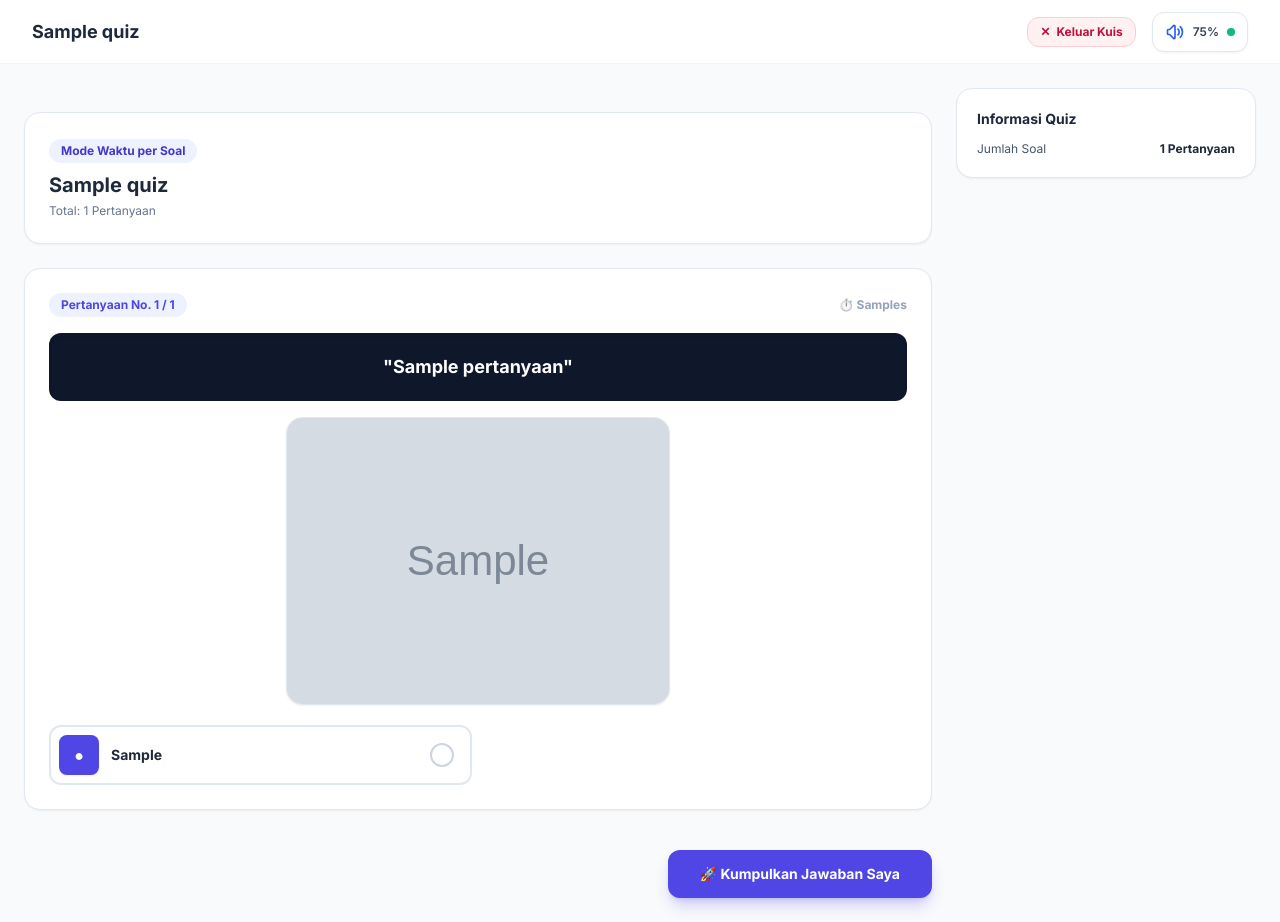
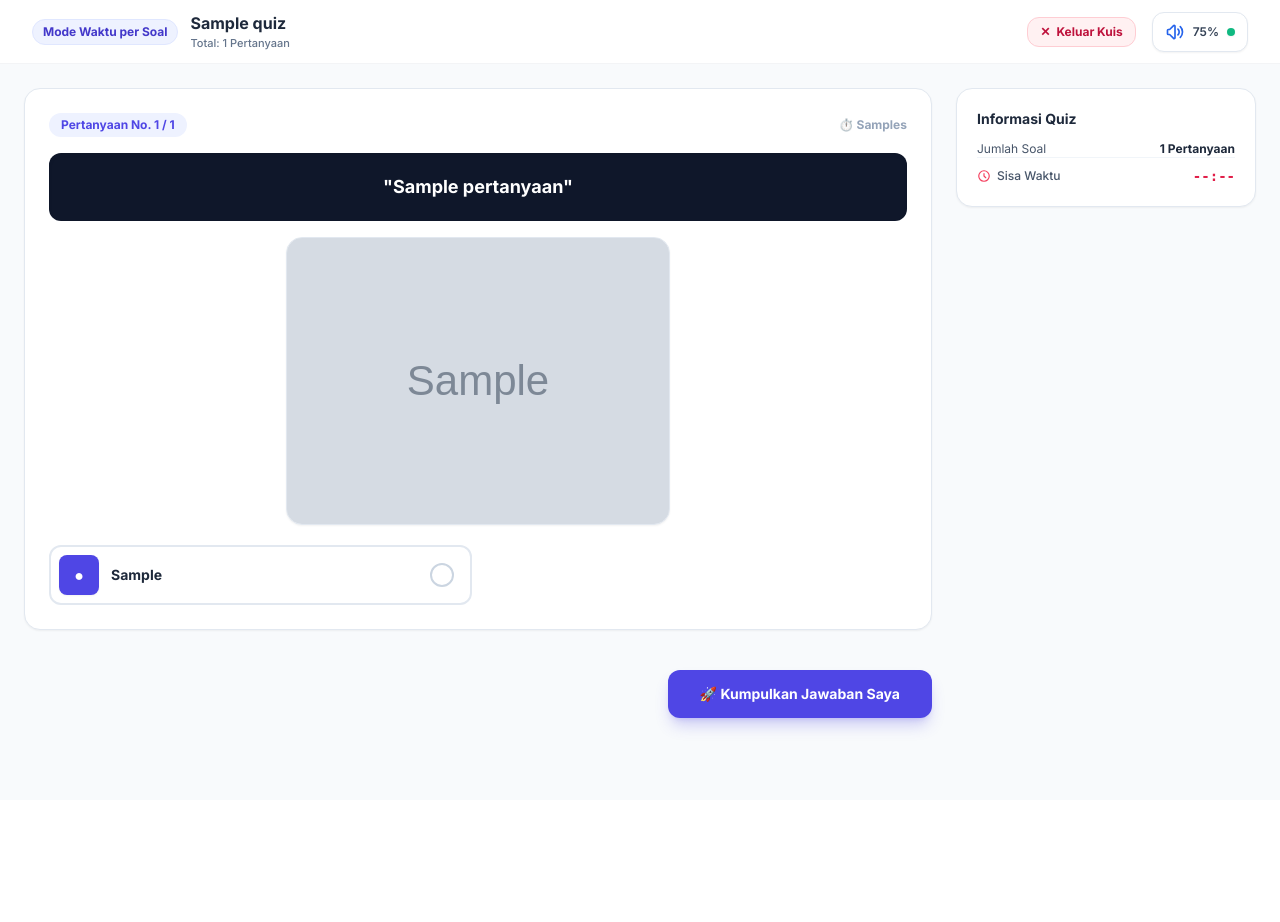
Before and after one commit to Silver-tiel/elearningarrava, a Laravel app: template resources/views/siswa/mengerjakan-quiz.blade.php in a window 1280 px wide. After the commit the page ends 734 px from the top, so only its background shows below. Run offline with Laravel 12, Linux system fonts and the light colour scheme; the template is opened without the code that fills it: most values are stand-ins (such as "Sample title", 1, 10 or a date in 2020); grey boxes marked "Sample" are stand-in pictures; some libraries are stand-ins or nearby versions.

Commit message:
style(fix): memperbaiki tampilan halaman soal

```diff
--- a/app/Models/Quiz.php
+++ b/app/Models/Quiz.php
@@ -46,7 +46,7 @@
 
     public function getCoverUrlAttribute(): string
     {
-        if (!empty($this->foto_quiz)) {
+        if (!empty($this->foto_quiz) && !str_starts_with($this->foto_quiz, 'soal/foto/')) {
             return asset('storage/' . $this->foto_quiz);
         }
 
--- a/resources/views/siswa/mengerjakan-quiz.blade.php
+++ b/resources/views/siswa/mengerjakan-quiz.blade.php
@@ -15,14 +15,22 @@
 @endphp
 
 @section('header-left')
-    <div class="flex items-center justify-between w-full">
+    <div class="flex items-center justify-between gap-3 w-full">
+        <div class="min-w-0 flex items-center gap-2.5 sm:gap-3">
+            <span class="inline-flex items-center px-2.5 py-1 rounded-full text-[11px] sm:text-xs font-bold bg-indigo-50 text-indigo-700 border border-indigo-100 shrink-0">
+                {{ ($quiz->mode_pengerjaan ?? 'wayground') === 'biasa' ? 'Mode Waktu Total' : 'Mode Waktu per Soal' }}
+            </span>
             <div class="min-w-0">
-            <h1 class="text-base sm:text-lg font-extrabold text-slate-800 leading-tight truncate">
+                <h1 class="text-sm sm:text-base font-extrabold text-slate-800 leading-tight truncate" title="{{ $quiz->judul }}">
                     {{ $quiz->judul }}
                 </h1>
+                <p class="text-[11px] text-slate-500 font-medium truncate">
+                    Total: {{ $quiz->soal->count() }} Pertanyaan
+                </p>
+            </div>
         </div>
 
-        <div class="shrink-0 pl-2">
+        <div class="shrink-0">
             @if($isPreview)
                 <a href="{{ route('admin.quiz') }}" class="inline-flex items-center gap-1.5 px-3 py-1.5 rounded-xl border border-slate-200 bg-white hover:bg-slate-50 text-slate-700 font-bold text-xs shadow-xs transition">
                     <span>←</span>
@@ -198,25 +206,15 @@
             </div>
         @endif
 
-        <div class="grid grid-cols-1 lg:grid-cols-[minmax(0,1fr)_300px] gap-6">
+        <div class="grid grid-cols-1 lg:grid-cols-[minmax(0,1fr)_300px] gap-6 items-start">
 
             {{-- Main Form Kuis --}}
-            <form id="form-kerjakan-quiz" method="{{ $isPreview ? 'GET' : 'POST' }}" action="{{ $isPreview ? '#' : route('siswa.quiz.submit', $quiz->id_quiz) }}" data-quiz-mode="{{ $quiz->mode_pengerjaan ?? 'wayground' }}" data-preview="{{ $isPreview ? 'true' : 'false' }}" data-total-seconds="{{ $remainingSeconds ?? 0 }}" class="space-y-6" @if($isPreview) onsubmit="return false;" @endif>
+            <form id="form-kerjakan-quiz" method="{{ $isPreview ? 'GET' : 'POST' }}" action="{{ $isPreview ? '#' : route('siswa.quiz.submit', $quiz->id_quiz) }}" data-quiz-mode="{{ $quiz->mode_pengerjaan ?? 'wayground' }}" data-preview="{{ $isPreview ? 'true' : 'false' }}" data-total-seconds="{{ $remainingSeconds ?? 0 }}" @if($isPreview) onsubmit="return false;" @endif>
+                <div hidden>
                     @if(!$isPreview)
                         @csrf
                         <input type="hidden" name="is_timeout" id="input-is-timeout" value="0">
                     @endif
-
-                {{-- Quiz Header Card --}}
-                <div class="rounded-2xl border border-slate-200 bg-white p-6 shadow-sm flex items-center justify-between">
-                    <div>
-                        <div class="inline-flex items-center gap-1.5 px-3 py-1 rounded-full text-xs font-bold bg-indigo-50 text-indigo-700 mb-2">
-                            <span>{{ ($quiz->mode_pengerjaan ?? 'wayground') === 'biasa' ? 'Mode Waktu Total' : 'Mode Waktu per Soal' }}</span>
-                        </div>
-                        <h1 class="text-xl font-extrabold text-slate-800">{{ $quiz->judul }}</h1>
-                        <p class="text-xs text-slate-500 mt-1">Total: {{ $quiz->soal->count() }} Pertanyaan</p>
-                        <p id="quiz-total-timer" class="mt-2 text-sm font-bold text-rose-700" @if(($quiz->mode_pengerjaan ?? 'wayground') !== 'biasa') hidden @endif></p>
-                    </div>
                 </div>
 
                 {{-- Loop Soal --}}
@@ -287,7 +285,7 @@
                         @endif
                     @endforeach
 
-                    <div id="quiz-submit-controls" class="flex items-center justify-between pt-4 gap-3">
+                    <div id="quiz-submit-controls" class="mt-6 flex items-center justify-between pt-4 gap-3">
                         {{-- Tombol Sebelumnya (Mode biasa & Preview) --}}
                         <button type="button" id="btn-prev-question" class="hidden items-center gap-2 rounded-xl border border-slate-200 bg-white hover:bg-slate-50 text-slate-700 font-bold text-sm px-6 py-3.5 shadow-xs transition">
                             ← Soal Sebelumnya
@@ -298,17 +296,7 @@
                                 <div class="inline-flex items-center rounded-xl border border-indigo-200 bg-indigo-50 px-4 py-2.5 text-xs font-bold text-indigo-700">
                                     👁️ Mode Preview
                                 </div>
-                                <button type="button" id="btn-next-question-preview" class="inline-flex items-center gap-2 rounded-xl bg-indigo-600 hover:bg-indigo-700 text-white font-bold text-sm px-6 py-3.5 shadow-md shadow-indigo-600/20 transition">
-                                    <span>Soal Selanjutnya</span>
-                                    <span>→</span>
-                                </button>
                             @else
-                                {{-- Tombol Selanjutnya untuk Mode Biasa --}}
-                                <button type="button" id="btn-next-question" class="hidden items-center gap-2 rounded-xl bg-indigo-600 hover:bg-indigo-700 text-white font-bold text-sm px-7 py-3.5 shadow-md shadow-indigo-600/20 transition transform hover:-translate-y-0.5">
-                                    <span>Soal Selanjutnya</span>
-                                    <span>→</span>
-                                </button>
-
                                 {{-- Tombol Submit Kuis (Muncul di soal terakhir pada mode biasa, atau tombol kirim tiap nomor pada wayground) --}}
                                 <button type="submit" id="btn-submit-quiz" class="inline-flex items-center justify-center rounded-xl bg-indigo-600 hover:bg-indigo-700 text-white font-extrabold text-sm px-8 py-3.5 shadow-lg shadow-indigo-600/25 transition transform hover:-translate-y-0.5">
                                     <span id="submit-button-text">🚀 Kumpulkan Jawaban Saya</span>
@@ -332,6 +320,21 @@
                             <dt>Jumlah Soal</dt>
                             <dd class="font-bold text-slate-800">{{ $quiz->soal->count() }} Pertanyaan</dd>
                         </div>
+                        <div class="flex justify-between items-center text-slate-600 pt-2 border-t border-slate-100" @if(($quiz->mode_pengerjaan ?? 'wayground') !== 'biasa') hidden @endif>
+                            <dt class="flex items-center gap-1.5 font-medium text-slate-600">
+                                <svg class="w-3.5 h-3.5 text-rose-500" fill="none" stroke="currentColor" viewBox="0 0 24 24">
+                                    <path stroke-linecap="round" stroke-linejoin="round" stroke-width="2" d="M12 8v4l3 3m6-3a9 9 0 11-18 0 9 9 0 0118 0z"></path>
+                                </svg>
+                                <span>Sisa Waktu</span>
+                            </dt>
+                            <dd id="quiz-total-timer" class="font-bold text-rose-600 text-sm font-mono">
+                                @if(($quiz->mode_pengerjaan ?? 'wayground') === 'biasa')
+                                    {{ floor(($remainingSeconds ?? 0) / 60) }}:{{ str_pad(($remainingSeconds ?? 0) % 60, 2, '0', STR_PAD_LEFT) }}
+                                @else
+                                    --:--
+                                @endif
+                            </dd>
+                        </div>
                     </dl>
 
                     <div id="quiz-navigation" @if(($quiz->mode_pengerjaan ?? 'wayground') === 'wayground') hidden @endif>
@@ -342,6 +345,21 @@
                                     {{ $index + 1 }}
                                 </button>
                             @endforeach
+                        </div>
+
+                        {{-- Tombol Soal Selanjutnya di dalam Navigasi Soal --}}
+                        <div class="mt-4 pt-3 border-t border-slate-100">
+                            @if($isPreview)
+                                <button type="button" id="btn-next-question-preview" class="w-full inline-flex items-center justify-center gap-2 rounded-xl bg-indigo-600 hover:bg-indigo-700 text-white font-bold text-sm px-4 py-3 shadow-md shadow-indigo-600/20 transition transform hover:-translate-y-0.5">
+                                    <span>Soal Selanjutnya</span>
+                                    <span>→</span>
+                                </button>
+                            @else
+                                <button type="button" id="btn-next-question" class="hidden w-full items-center justify-center gap-2 rounded-xl bg-indigo-600 hover:bg-indigo-700 text-white font-bold text-sm px-4 py-3 shadow-md shadow-indigo-600/20 transition transform hover:-translate-y-0.5">
+                                    <span>Soal Selanjutnya</span>
+                                    <span>→</span>
+                                </button>
+                            @endif
                         </div>
                     </div>
                 </div>
@@ -498,7 +516,9 @@
                 remaining = Math.max(0, Math.ceil((totalDeadline - Date.now()) / 1000));
                 const minutes = Math.floor(remaining / 60);
                 const seconds = remaining % 60;
-                totalTimerLabel.textContent = `Sisa waktu: ${minutes}:${String(seconds).padStart(2, '0')}`;
+                if (totalTimerLabel) {
+                    totalTimerLabel.textContent = `${minutes}:${String(seconds).padStart(2, '0')}`;
+                }
 
                 if (remaining === 0) {
                     clearInterval(totalTimer);
```
Lines whose indentation alone changed are shown as unchanged.
